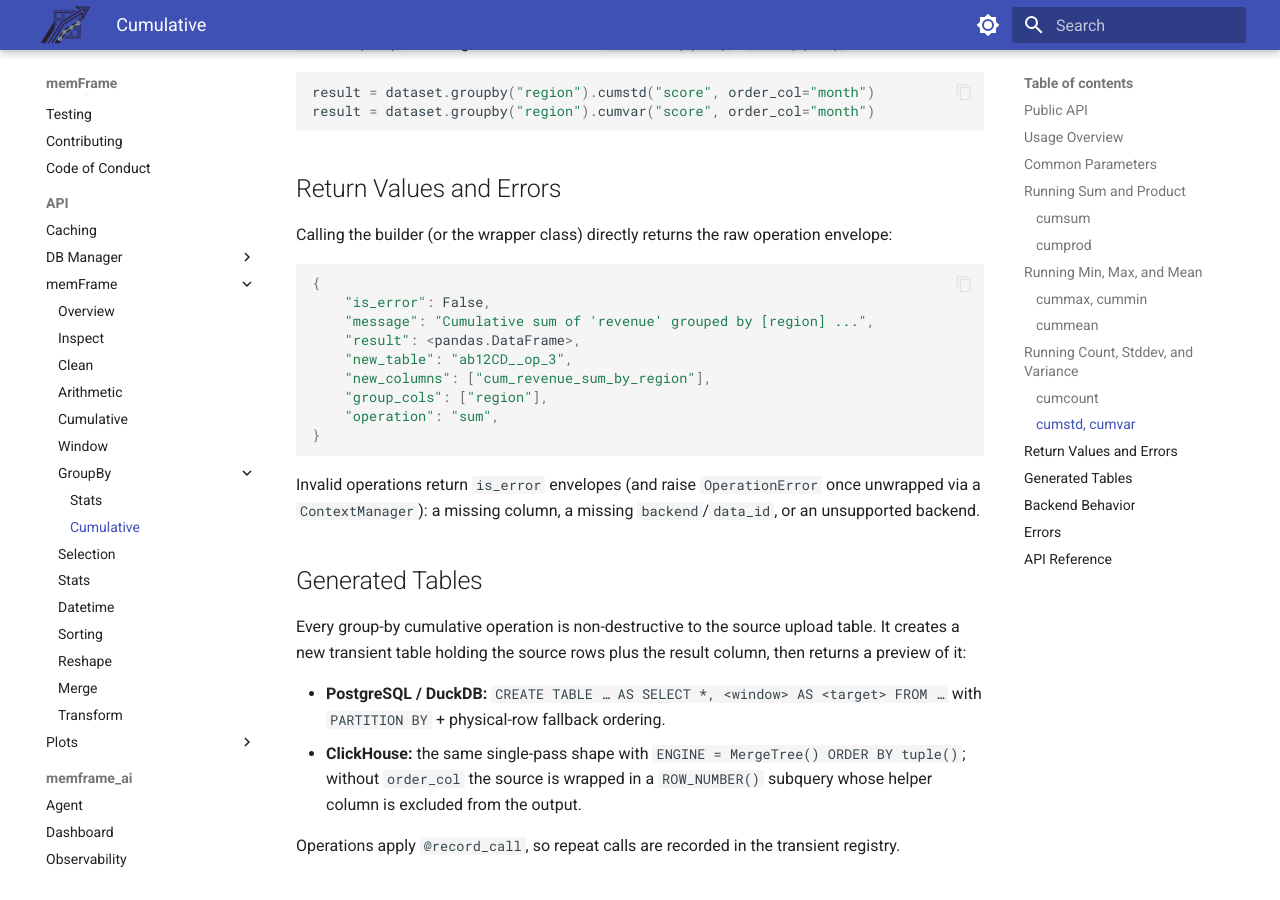
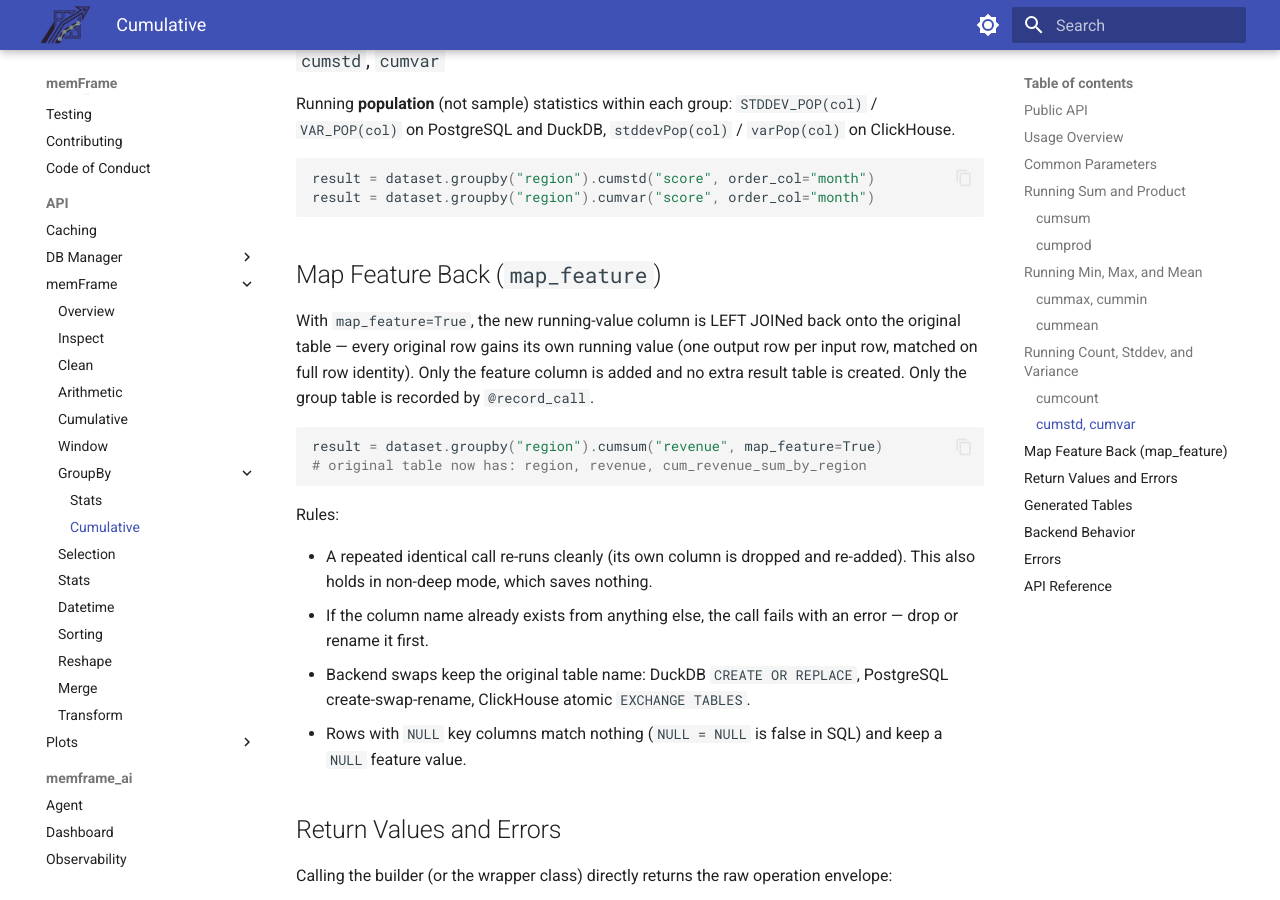
Before and after one commit to Debojit95/memFrame, an MkDocs documentation site: the page built from docs/api/groupby/groupby_cumulative.md, in a window 1280 px wide and 900 px high, scrolled down 4296 px. Built offline with MkDocs 1.6.1 and Material for MkDocs 9.7.7, drawn with Linux system fonts in a browser that asks for light colours; some of the changed text lies outside the part shown.

Commit message:
[docs] groupby cumulative map_feature

````diff
--- a/docs/api/groupby/groupby_cumulative.md
+++ b/docs/api/groupby/groupby_cumulative.md
@@ -97,6 +97,7 @@ sample = dataset.groupby("region").cummean("score")
 | `column` | `str` | Numeric column to accumulate. |
 | `order_col` | `str`, `list[str]`, or `None` | Row ordering inside each group. `None` (default) uses physical row order. A list orders by multiple columns. |
 | `target_col` | `str` or `None` | Name for the result column. Auto-generated as `cum_<column>_<op>_by_<groups>` with `_order_by_<orders>` appended when `order_col` is given (e.g. `cum_revenue_sum_by_region_order_by_month`). |
+| `map_feature` | `bool` | When `True` (default `False`), LEFT JOIN the new feature column back onto the original table — matched on full row identity. No extra result table is created; the envelope gains `mapped_table` / `mapped_columns`. |
 
 `group_cols` are fixed at builder creation (`groupby("region", "month")`)
 and accept one or more columns.
@@ -178,6 +179,30 @@ Running **population** (not sample) statistics within each group:
 result = dataset.groupby("region").cumstd("score", order_col="month")
 result = dataset.groupby("region").cumvar("score", order_col="month")
 ```
+
+## Map Feature Back (`map_feature`)
+
+With `map_feature=True`, the new running-value column is LEFT JOINed back
+onto the original table — every original row gains its own running value
+(one output row per input row, matched on full row identity). Only the
+feature column is added and no extra result table is created. Only the
+group table is recorded by `@record_call`.
+
+```python
+result = dataset.groupby("region").cumsum("revenue", map_feature=True)
+# original table now has: region, revenue, cum_revenue_sum_by_region
+```
+
+Rules:
+
+- A repeated identical call re-runs cleanly (its own column is dropped and
+  re-added). This also holds in non-deep mode, which saves nothing.
+- If the column name already exists from anything else, the call fails with
+  an error — drop or rename it first.
+- Backend swaps keep the original table name: DuckDB `CREATE OR REPLACE`,
+  PostgreSQL create-swap-rename, ClickHouse atomic `EXCHANGE TABLES`.
+- Rows with `NULL` key columns match nothing (`NULL = NULL` is false in
+  SQL) and keep a `NULL` feature value.
 
 ## Return Values and Errors
 
````
